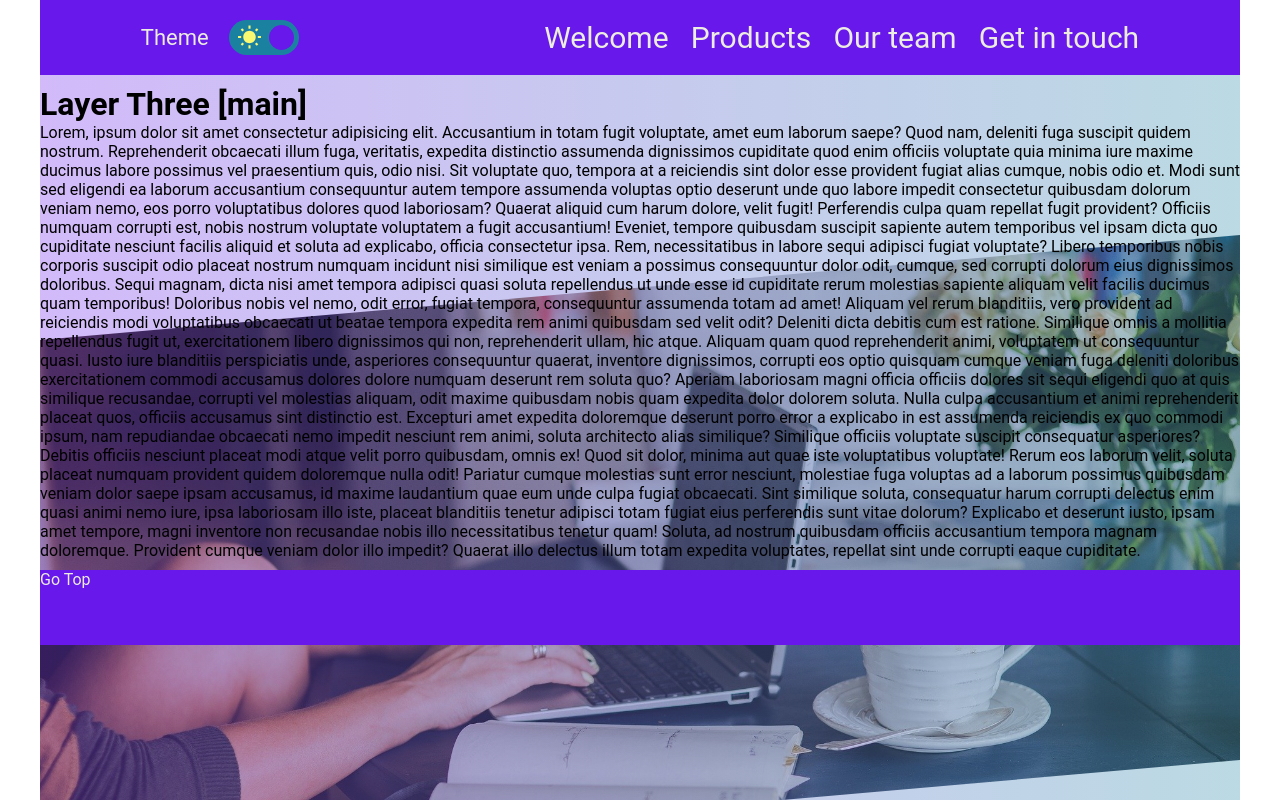
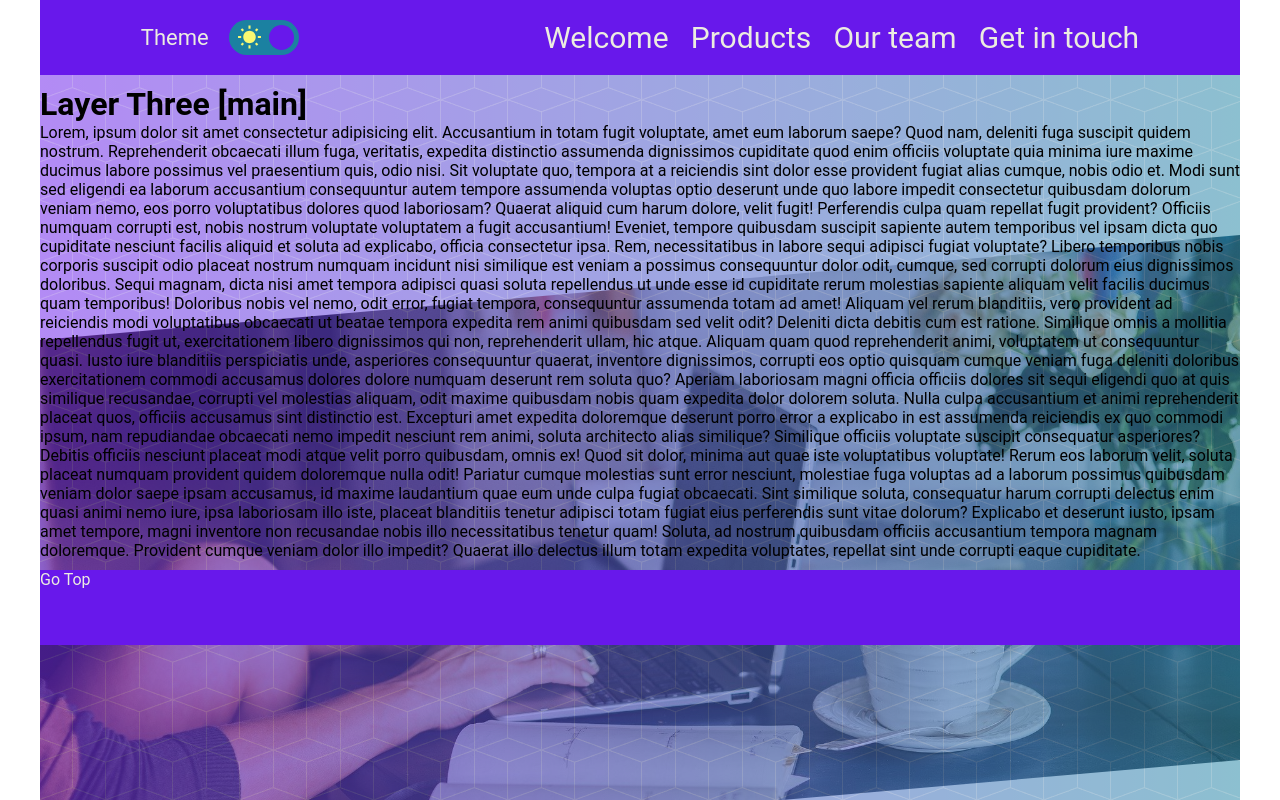
Before and after one commit to AlexanderPershin/themed-spa, a React (Create React App) app: page / in a window 1280 px wide. Built offline with nearby package versions, Linux system fonts and the light colour scheme.

Commit message:
image pattern added to 2nd layer of parallax

```diff
--- a/src/components/LayerTwo.js
+++ b/src/components/LayerTwo.js
@@ -1,16 +1,19 @@
 import React, { useState, useEffect } from 'react';
 import styled from 'styled-components';
 import { useSpring, animated } from 'react-spring';
+// import boPlay from '../img/bo-play.png';
+import cubes from '../img/cubes.png';
 
 const AnimatedDiv = styled(animated.div)`
   min-height: 3500px;
   padding: 200px;
-  background-size: 400% 100%;
-  background: linear-gradient(
-    90deg,
-    ${({ theme }) => theme.colors.primary},
-    ${({ theme }) => theme.colors.secondary}
-  );
+  background-repeat: repeat;
+  background: url(${cubes}),
+    linear-gradient(
+      90deg,
+      ${({ theme }) => theme.colors.primary},
+      ${({ theme }) => theme.colors.secondary}
+    );
 `;
 
 const LayerTwo = () => {
@@ -23,8 +26,7 @@ const LayerTwo = () => {
   }, [toggle]);
 
   const animProps = useSpring({
-    opacity: toggle ? 0.3 : 0.35,
-    backgroundPositionX: toggle ? '0%' : '350%',
+    opacity: toggle ? 0.5 : 0.6,
     config: { mass: 5, tension: 250, friction: 15 }
   });
 
```
Also changed, not shown: src/img/bo-play.png (added), src/img/cubes.png (added).
